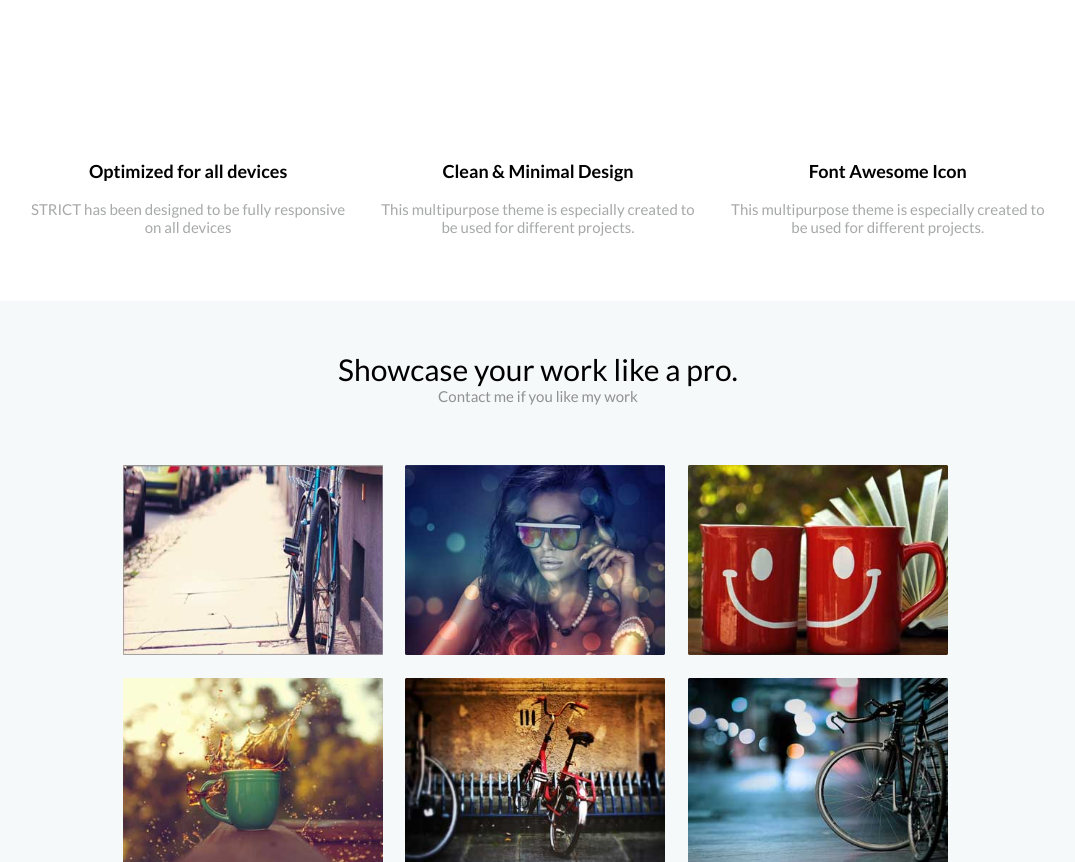
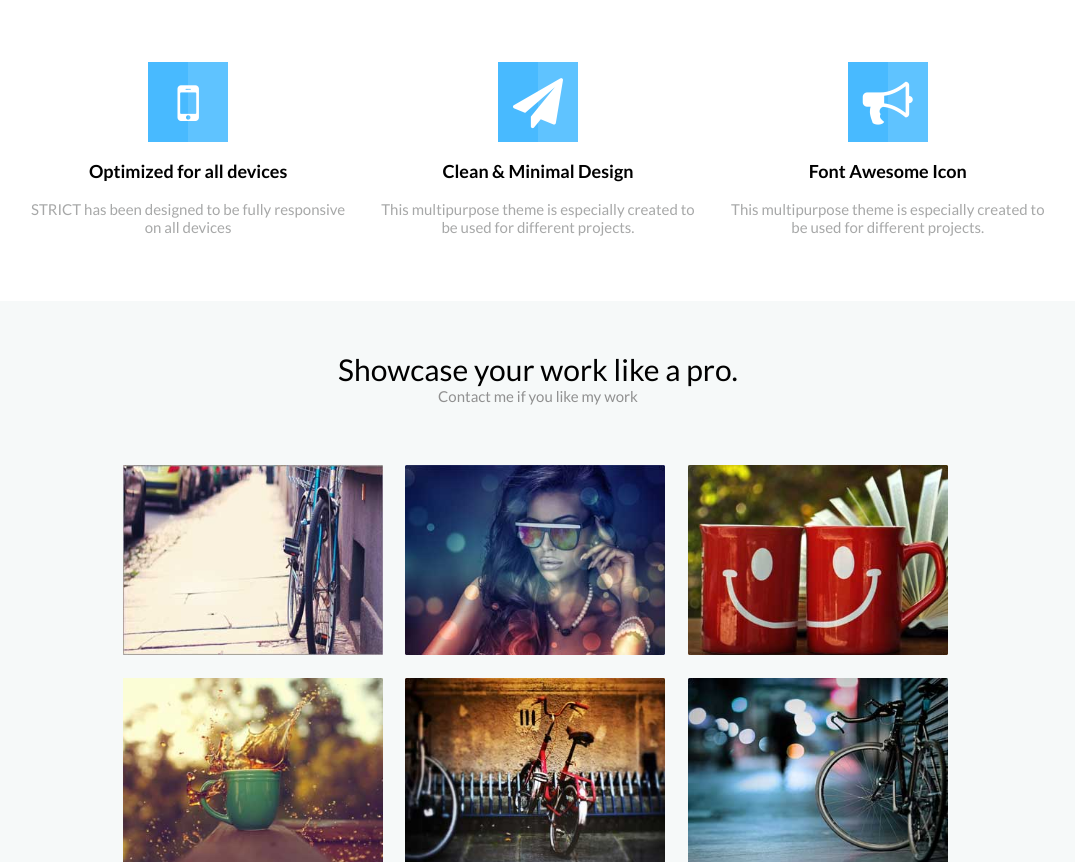
Before and after one commit to Himel46/Strict-psd-to-html-, a plain HTML site: page index.html in a window 1280 px wide. Shown: the part 1184-2046 px from the top of the page, without its empty margins (102-1177 px from the left). Drawn offline with nearby package versions, Linux system fonts and the light colour scheme; a script that the page names is missing.

Commit message:
Update style.css

```diff
--- a/css/style.css
+++ b/css/style.css
@@ -229,7 +229,7 @@ header{
 }
 
 .service-icon{
-	background-color: linear-gradient(to right, #48baff 50%, #5fc3ff 50%);
+	background: linear-gradient(to right, #48baff 50%, #5fc3ff 50%);
 	width: 80px;
 	height: 80px;
 	line-height: 80px;
```
